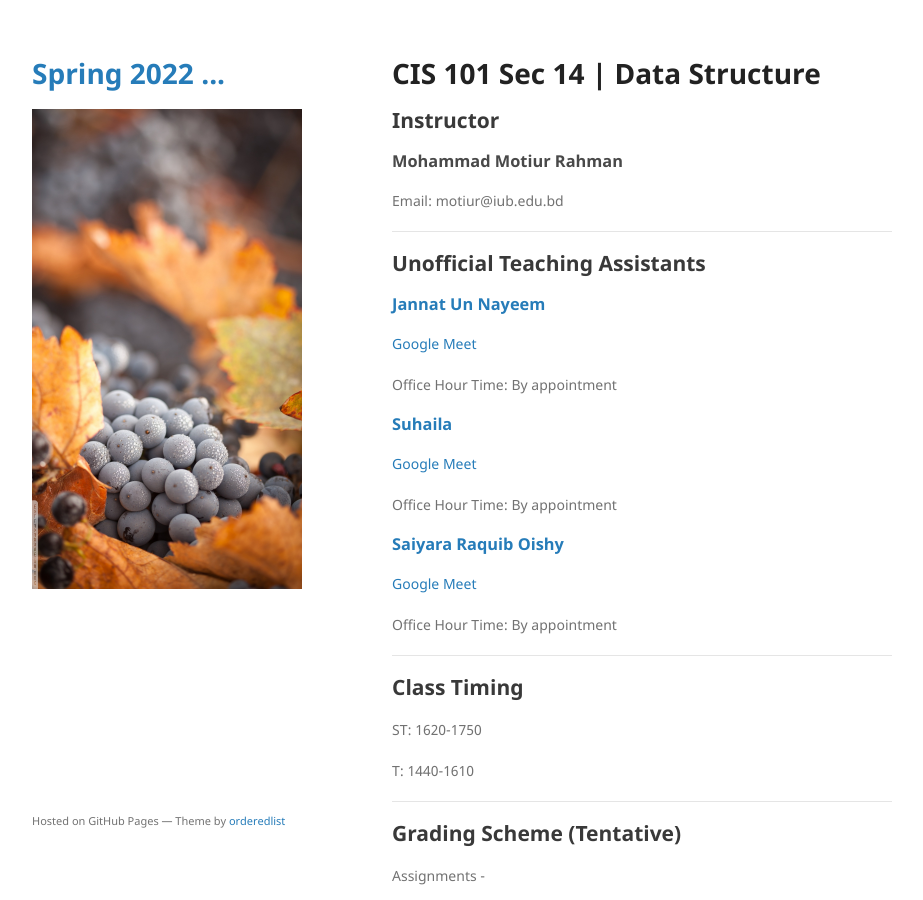
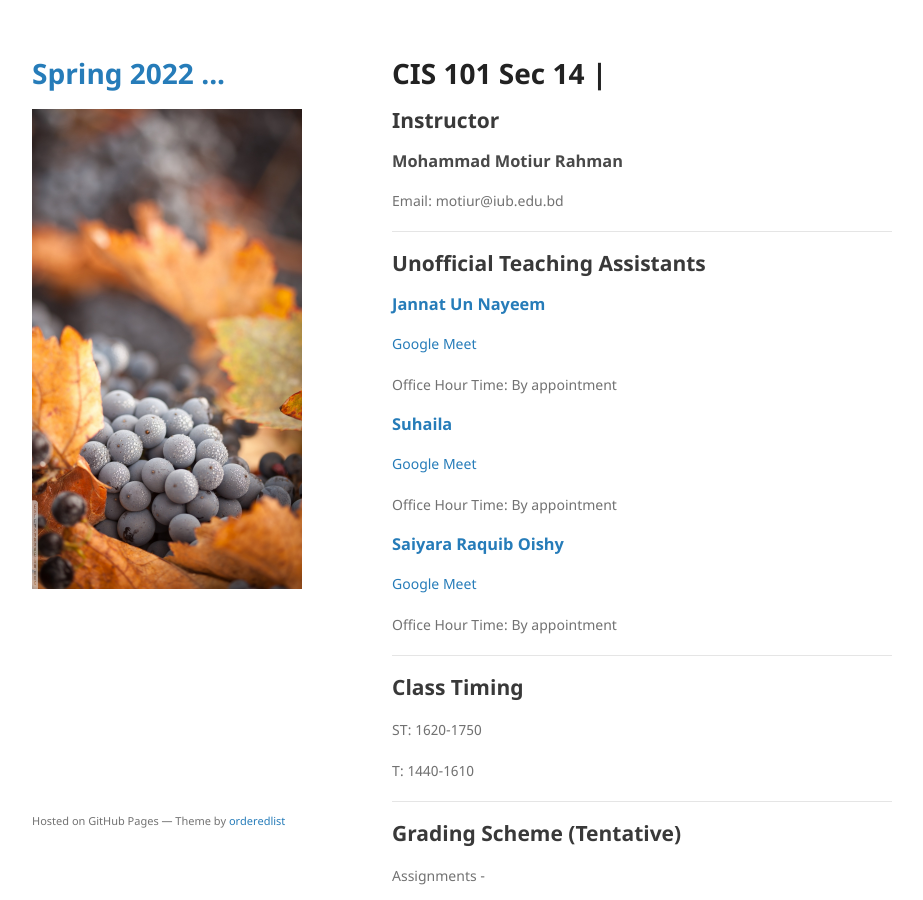
Before and after one commit to mohammadmotiurrahman/mohammadmotiurrahman.github.io, a Jekyll site: the page built from cis101_14/index.md, in a window 1280 px wide and 900 px high. Shown: the whole window, without its empty margins (178-1101 px from the left). Built offline with Jekyll 4.4.1, drawn with Linux system fonts in a browser that asks for light colours; our own code applies the rules of GitHub Pages for plain Markdown files.

Commit message:
Update index.md

```diff
--- a/cis101_14/index.md
+++ b/cis101_14/index.md
@@ -1,4 +1,4 @@
-# CIS 101 Sec 14 | Data Structure
+# CIS 101 Sec 14 |
 
 ## Instructor
 ### Mohammad Motiur Rahman
```
